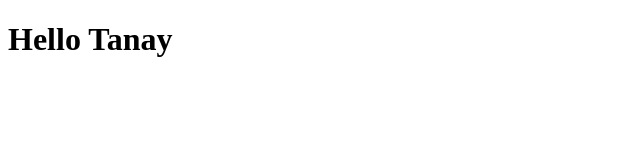
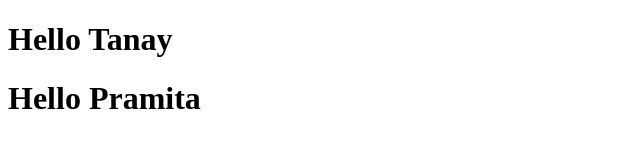
Before and after one commit to Tanaychaudhari/StockSage, a plain HTML site: page index.html in a window 1280 px wide. Shown: the whole page, without its empty margins (0-640 px from the left). Drawn offline with Linux system fonts and the light colour scheme.

Commit message:
user2 added

```diff
--- a/index.html
+++ b/index.html
@@ -7,5 +7,6 @@
 </head>
 <body>
     <h1>Hello Tanay</h1>
+    <h1>Hello Pramita</h1>
 </body>
 </html>
```
